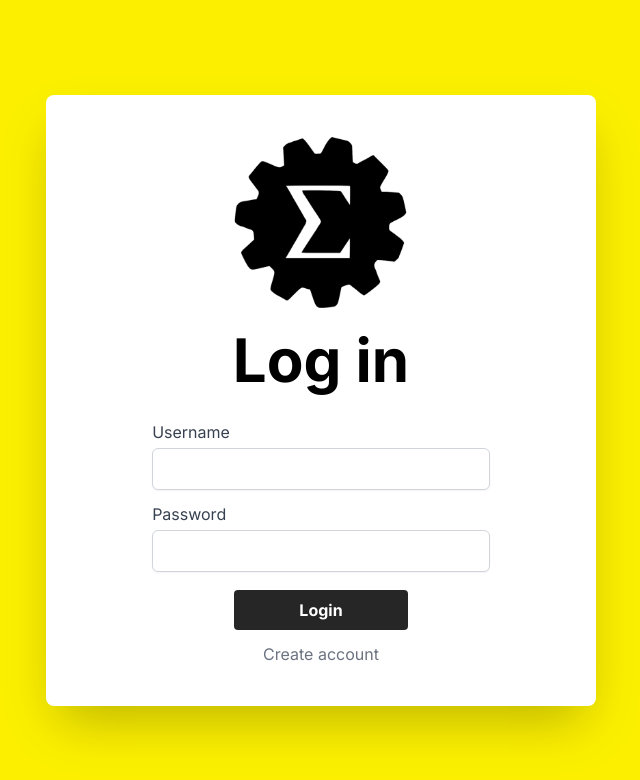
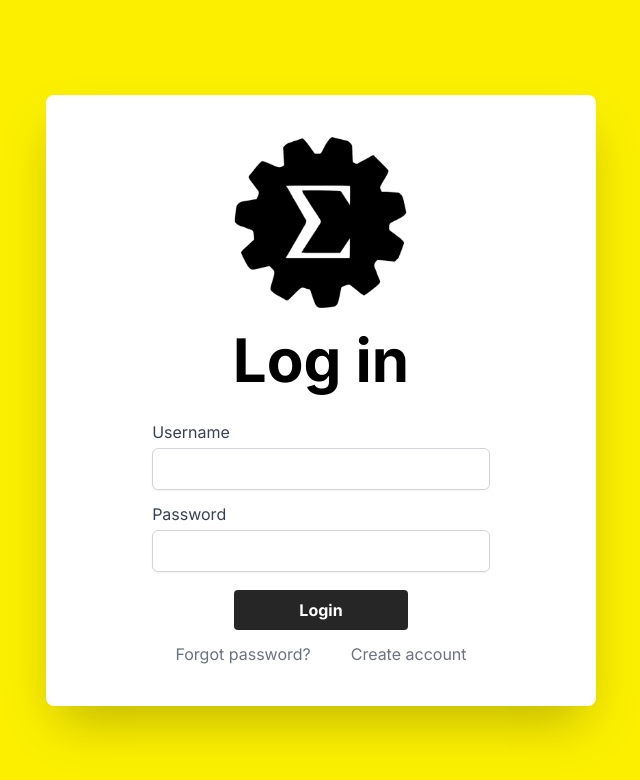
Before and after one commit to frc-emotion/website, a Next.js app: page /login in a window 1280 px wide. Shown: the top 780 px of the page, without its empty margins (319-959 px from the left). Built offline with nearby package versions, Linux system fonts and the light colour scheme.

Commit message:
forgot password link

```diff
--- a/src/app/(auth)/login/page.tsx
+++ b/src/app/(auth)/login/page.tsx
@@ -288,13 +288,12 @@ export default function Login() {
 							</div>
 						</form>
 						<div className="mt-3 flex flex-col items-center justify-center lg:flex-row lg:space-x-10 -lg:space-y-2">
-							{/* TODO: Add forgot password backend functionality */}
-							{/* <Link
-                                href="/forgot"
-                                className="text-gray-500 hover:text-gray-700"
-                            >
-                                Forgot password?
-                            </Link> */}
+							<Link
+								href="/forgot"
+								className="text-gray-500 hover:text-gray-700"
+							>
+								Forgot password?
+							</Link>
 							<Link
 								href="/register"
 								className="text-gray-500 hover:text-gray-700"
```
